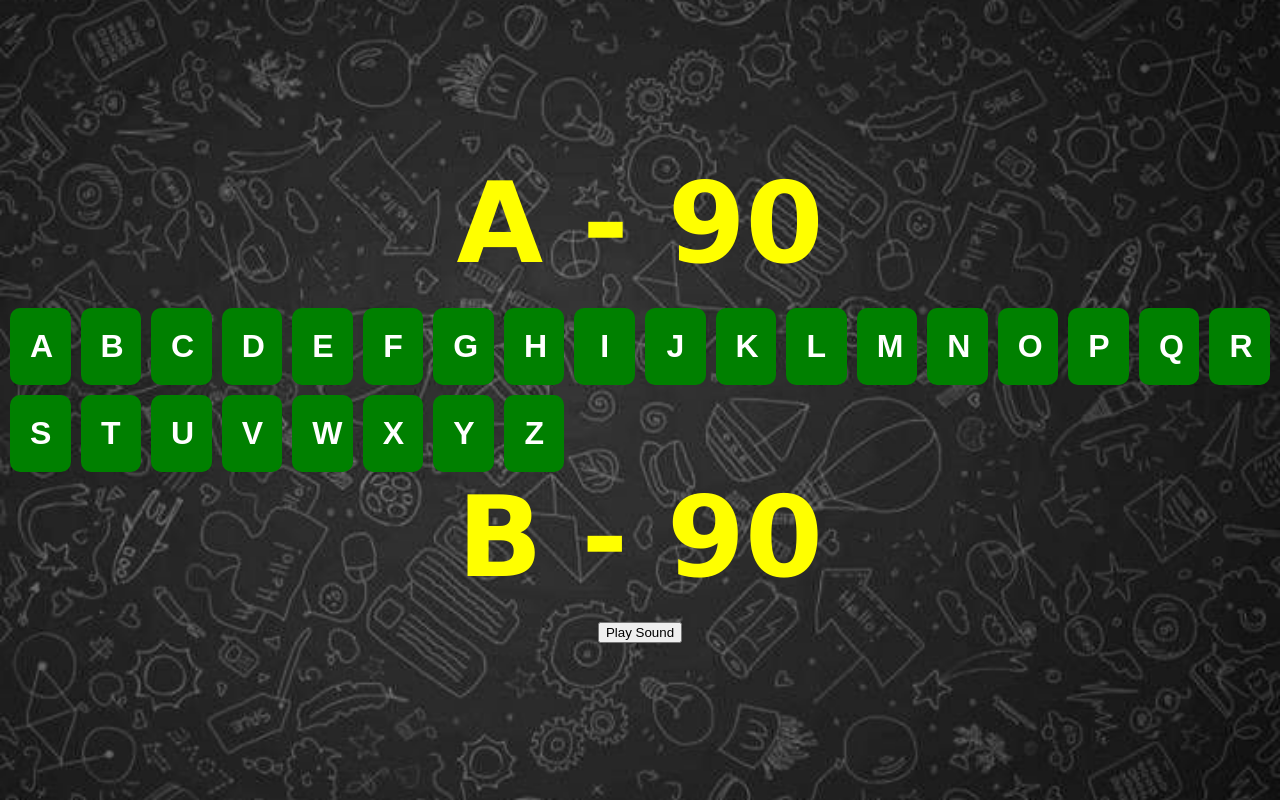
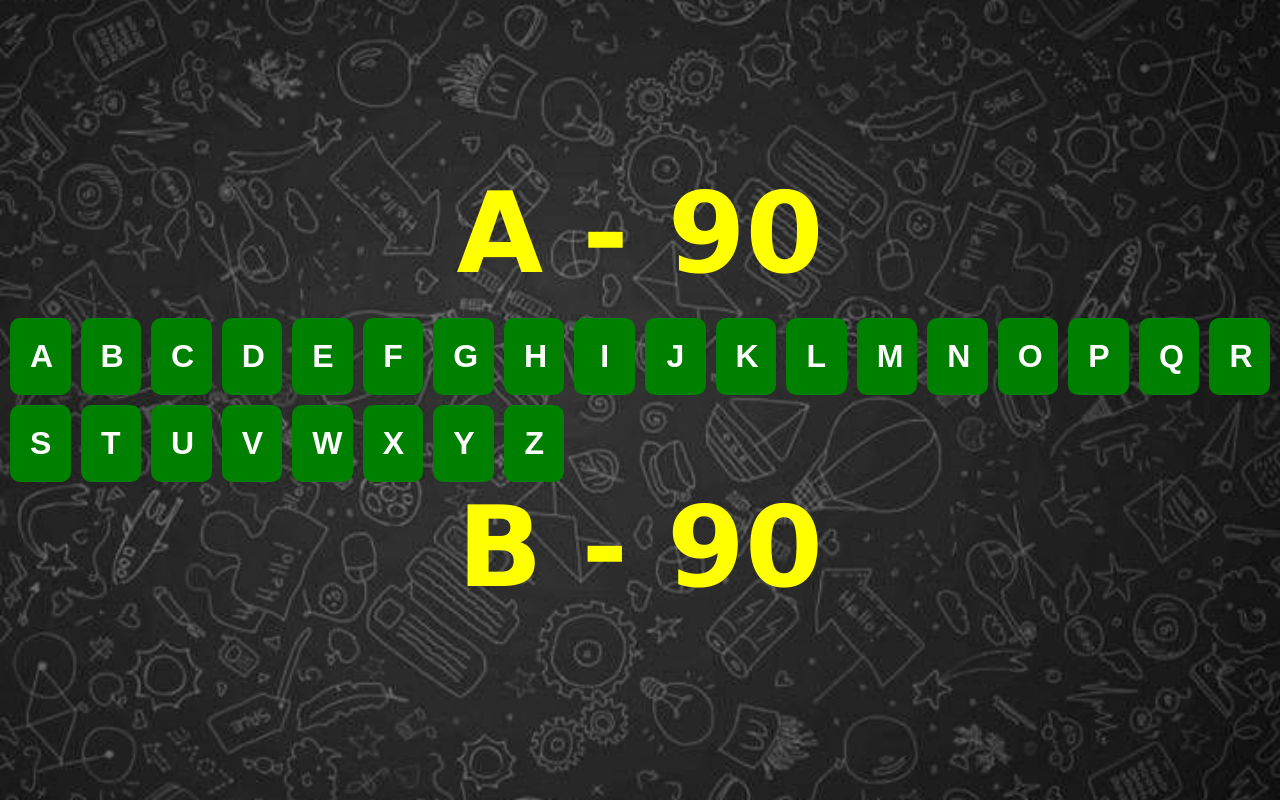
Before and after one commit to ZohebS-dxb/A-Z, a plain HTML site: page index.html in a window 1280 px wide. Drawn offline with Linux system fonts and the light colour scheme.

Commit message:
Final2Playerv1

```diff
--- a/index.html
+++ b/index.html
@@ -40,8 +40,7 @@
         <div id="timer2" class="timer">B - <span id="timer2-countdown">90</span></div>
         <div id="game-over" class="message">Game Over</div>
         <audio id="gamesound" src="game.mp3" preload="auto"></audio>
-        <button onclick="document.getElementById('gamesound').play()">Play Sound</button>
-    </div>
+        </div>
     <script src="script.js"></script>
 </body>
 </html>
```
